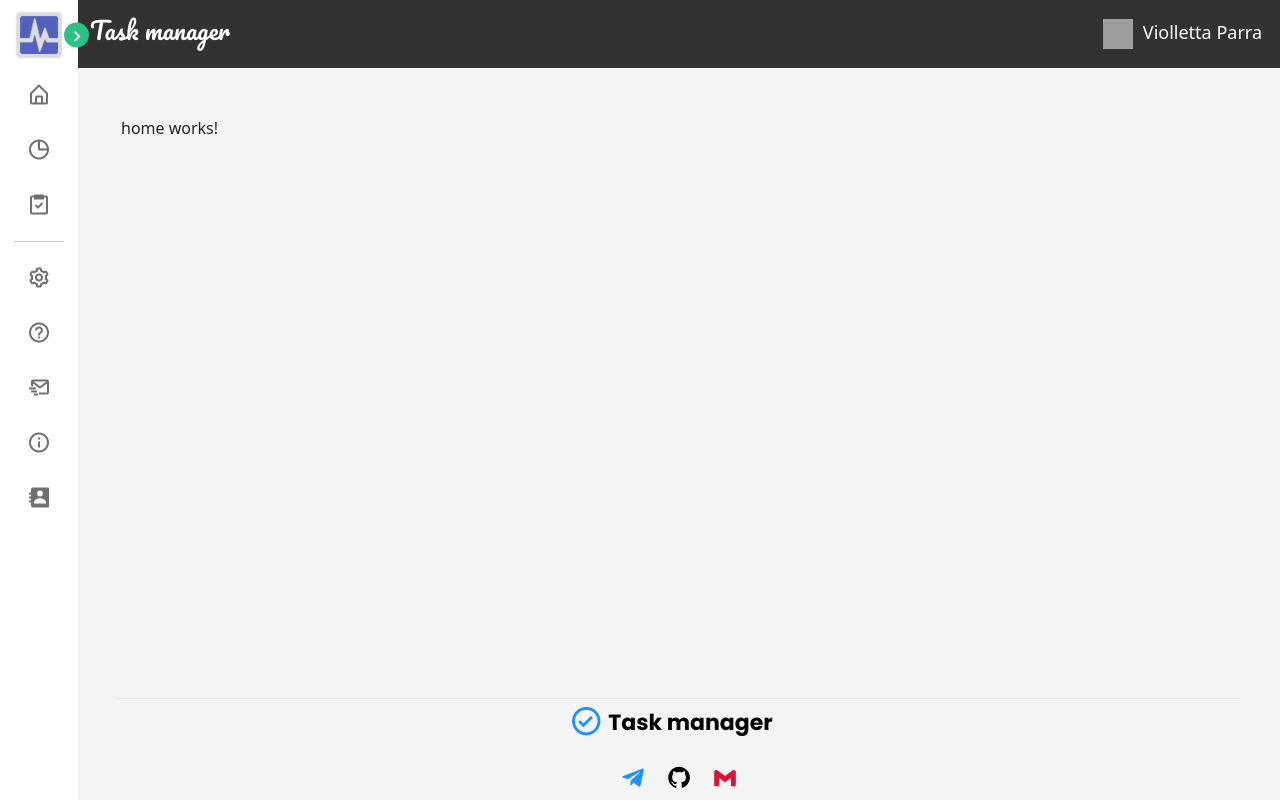
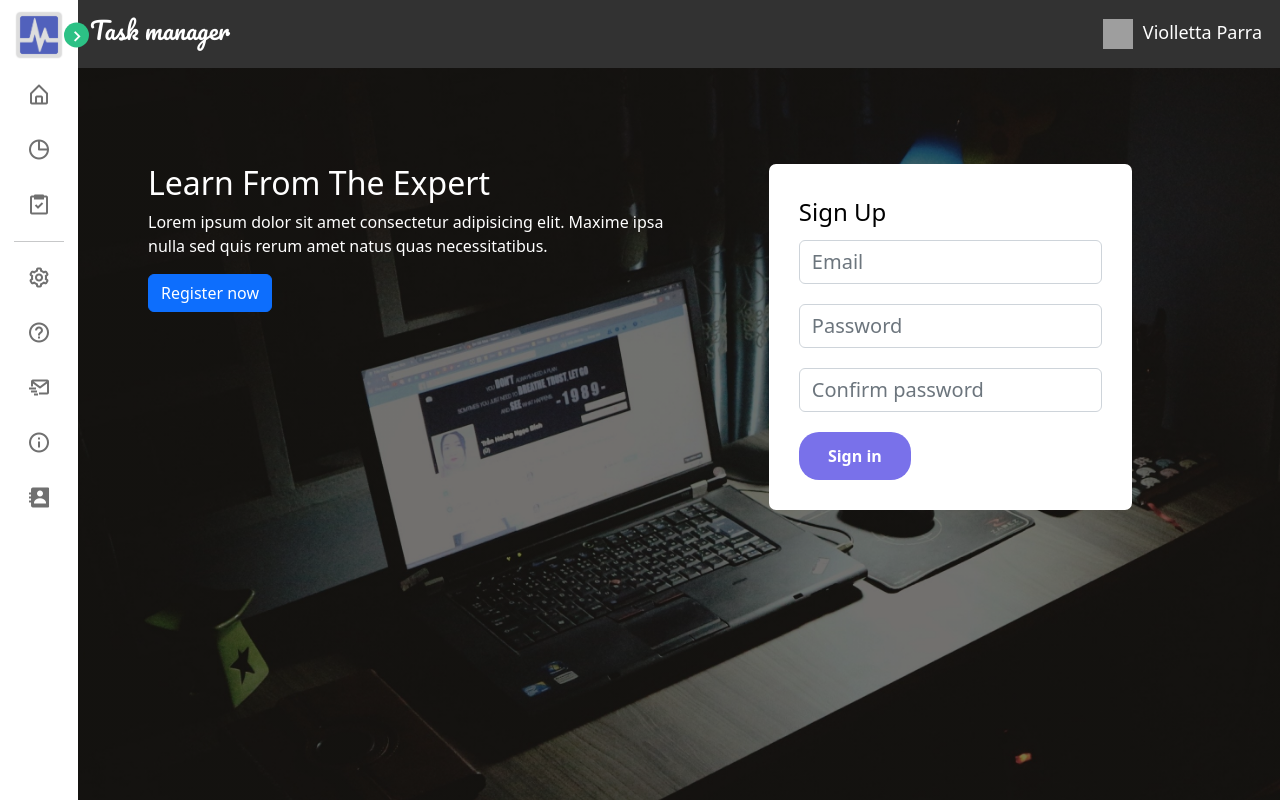
Before and after one commit to vitaliy-bezugly/TaskManager, an Angular app in the folder Frontend/TaskManager.Front/: page / in a window 1280 px wide. Shown: the top 800 px of the page. Built offline with nearby package versions, Linux system fonts and the light colour scheme; grey boxes are pictures that could not be loaded.

Commit message:
Upgraded template and start working on home page

```diff
--- a/Frontend/TaskManager.Front/src/app/app.component.html
+++ b/Frontend/TaskManager.Front/src/app/app.component.html
@@ -4,13 +4,9 @@
   <!--Navigation bar-->
   <app-navigation></app-navigation>
 
-  <br>
-  <br>
-
-  <main class="container main">
+  <main class="bg-image main" id="main-tag">
     <router-outlet></router-outlet>
-
   </main>
 
-  <app-footer></app-footer>
+  <app-footer class="footer-background-color"></app-footer>
 </div>
--- a/Frontend/TaskManager.Front/src/app/components/footer/footer.component.css
+++ b/Frontend/TaskManager.Front/src/app/components/footer/footer.component.css
@@ -2,10 +2,7 @@
     margin-left: 40px;
     margin-right: 40px;
 
-    padding: 5px;
-
-    border-top: 1px solid var(--border-color);
-    color: black;
+    color: white;
 }
 
 .footer .container .center {
--- a/Frontend/TaskManager.Front/src/app/components/home/home.component.css
+++ b/Frontend/TaskManager.Front/src/app/components/home/home.component.css
@@ -0,0 +1,45 @@
+.homepage-body {
+    padding-top: 40px;
+    padding-left: 70px;
+    padding-right: 70px;
+
+    color: white;
+
+    min-height: 100vh;
+}
+
+@media (max-width: 621px) {
+    .homepage-body {
+        padding-left: 30px;
+        padding-right: 30px;
+    }
+}
+@media (max-width: 375px) {
+    .homepage-body {
+        padding-left: 10px;
+        padding-right: 10px;
+    }
+}
+
+.signin-form {
+    background-color: #fff;
+    border-radius: 7px;
+    padding: 30px;
+    width: 70%;
+
+    margin: auto;
+
+    color: black;
+}
+
+.signin-form .head-text {
+    font-size: 24px;
+    margin-bottom: 10px;
+}
+
+.signin-form .form-group {
+    margin-bottom: 20px;
+}
+.signin-form .form-group input {
+    font-size: 20px;
+}
--- a/Frontend/TaskManager.Front/src/app/components/home/home.component.html
+++ b/Frontend/TaskManager.Front/src/app/components/home/home.component.html
@@ -1 +1,32 @@
-<p>home works!</p>
+<div class="homepage-body">
+    <div class="row">
+        <div class="col-md-6">
+            <h2>Learn From The Expert</h2>
+            <p>
+                Lorem ipsum dolor sit amet consectetur adipisicing elit. Maxime ipsa nulla sed quis rerum amet natus quas necessitatibus.
+            </p>
+            <a href="#" class="btn btn-primary">Register now</a>
+        </div>
+        <div class="col-md-6">
+            <div class="signin-form">
+                <form>
+                    <div class="head-text">
+                        Sign Up
+                    </div>
+                    <div class="form-group">
+                      <input type="email" class="form-control" id="exampleInputEmail1" aria-describedby="emailHelp" placeholder="Email">
+                    </div>
+                    <div class="form-group">
+                      <input type="password" class="form-control" id="exampleInputPassword1" placeholder="Password">
+                    </div>
+                    <div class="form-group">
+                        <input type="password" class="form-control" id="exampleInputPassword1" placeholder="Confirm password">
+                      </div>
+                    <div class="custom-btn">
+                        <button type="submit">Sign in</button>
+                    </div>
+                  </form>
+            </div>
+        </div>
+    </div>
+</div>
--- a/Frontend/TaskManager.Front/src/app/components/tasks/tasks.component.css
+++ b/Frontend/TaskManager.Front/src/app/components/tasks/tasks.component.css
@@ -720,3 +720,8 @@ form .border-block .card-date input {
 .input-group input {
     border-left: none;
 }
+
+.padding-container {
+    padding-left: 50px;
+    padding-right: 50px;
+}
--- a/Frontend/TaskManager.Front/src/app/components/tasks/tasks.component.html
+++ b/Frontend/TaskManager.Front/src/app/components/tasks/tasks.component.html
@@ -1,4 +1,4 @@
-<div class="bg-color wrap">
+<div class="bg-color wrap container">
     <div class="taskbody">
         <header>
             <h3 class="head-text" id="header-date-text">Today</h3>
--- a/Frontend/TaskManager.Front/src/app/components/tasks/tasks.component.ts
+++ b/Frontend/TaskManager.Front/src/app/components/tasks/tasks.component.ts
@@ -12,6 +12,9 @@ export class TasksComponent implements OnInit {
   public tasks : TaskViewModel[] = [];
   constructor(private taskService: TaskService, public datePipe: DatePipe) {
     this.tasks = taskService.GetTasks();
+
+    let main = document.getElementById('main-tag')
+    main?.classList.remove('bg-image')
   }
 
   ngOnInit(): void {
--- a/Frontend/TaskManager.Front/src/styles.css
+++ b/Frontend/TaskManager.Front/src/styles.css
@@ -60,7 +60,15 @@ html, body {
     transition: var(--tran-05);
 }
 
+.bg-image {
+    background-image: linear-gradient(rgba(0, 0, 0, 0.5),
+                       rgba(0, 0, 0, 0.5)), url("assets/background-image-laptop-2.jfif");
+    background-size: cover;
+    background-repeat: no-repeat;
+}
+
 .main {
+    padding-top: 40px;
     flex: 1;
 }
 
@@ -86,3 +94,28 @@ html, body {
         }
     }
 }
+
+/*
+    ---- Custon buttons ----
+*/
+.custom-btn button {
+    border-radius: 20px;
+    background: rgb(121, 113, 234);
+    padding: 4px;
+    color: white;
+    font-weight: bolder;
+    border: none;
+    min-width: 112px;
+    min-height: 48px;
+}
+
+.custom-btn button:hover {
+    background: rgb(57, 48, 175);
+}
+.custom-btn button:active {
+    background: rgb(105, 95, 255);
+}
+
+.footer-background-color {
+    background: var(--primary-color-dark);
+}
```
Also changed, not shown: Frontend/TaskManager.Front/src/assets/background-image-laptop-2.jfif (added), Frontend/TaskManager.Front/src/assets/background-image-laptop.jfif (added).
